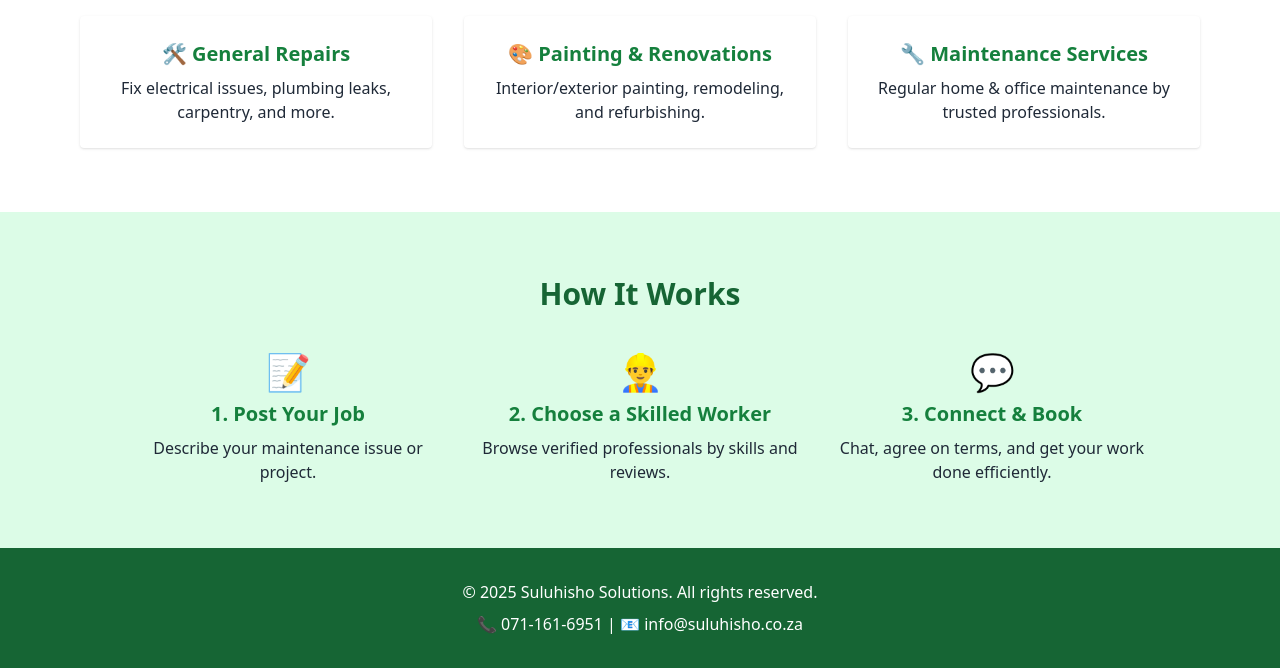
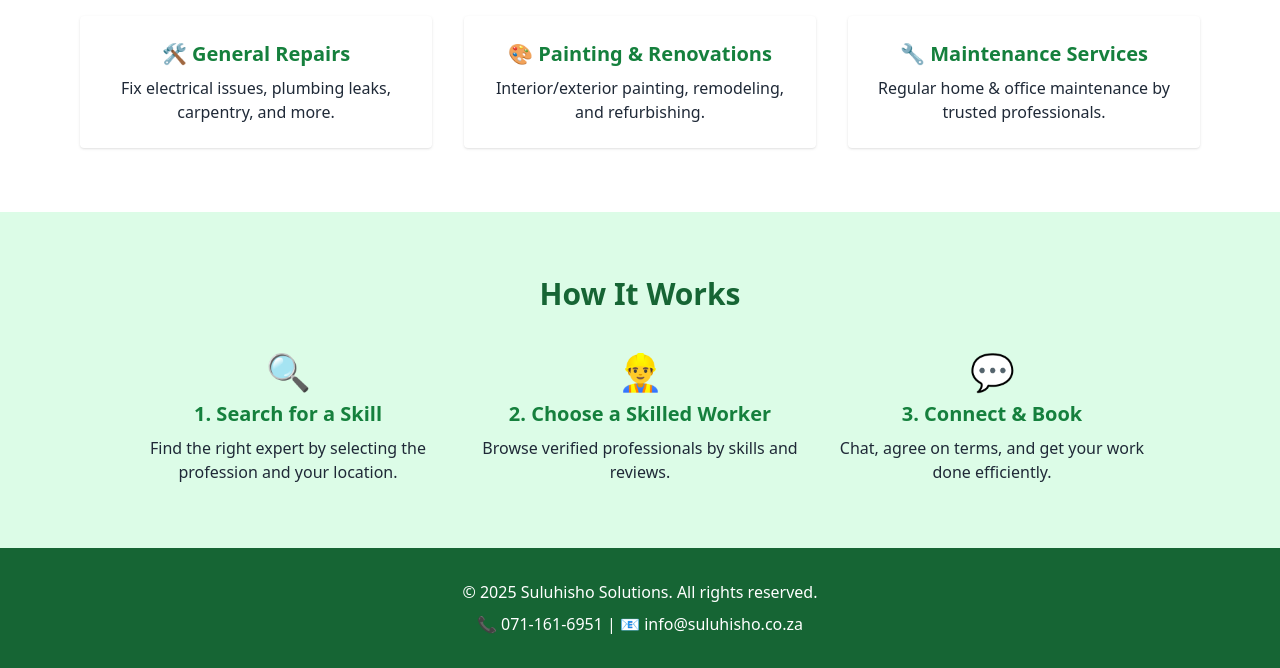
Before and after one commit to Karabo-ux/appWithNoName, a website: page public/index.html in a window 1280 px wide. Shown: the part 618-1286 px from the top of the page. Drawn offline with nearby package versions, Linux system fonts and the light colour scheme.

Commit message:
Update index.html

```diff
--- a/public/index.html
+++ b/public/index.html
@@ -15,7 +15,10 @@
         <!-- Logo -->
         <div class="flex items-center space-x-2">
           <div class="w-6 h-6 bg-green-600 rounded-sm"></div>
-          <span class="text-xl font-semibold text-green-700">Suluhisho Group</span>
+          <a href="index.html">
+  <span class="text-xl font-semibold text-green-700">Suluhisho Group</span>
+</a>
+
         </div>
 
         <!-- Nav links (desktop only) -->
@@ -76,9 +79,12 @@
     <h2 class="text-3xl font-semibold text-center text-green-800 mb-10">How It Works</h2>
     <div class="max-w-5xl mx-auto grid grid-cols-1 sm:grid-cols-2 md:grid-cols-3 gap-8 text-center">
       <div>
-        <div class="text-4xl mb-2">📝</div>
-        <h3 class="text-xl font-bold text-green-700 mb-2">1. Post Your Job</h3>
-        <p>Describe your maintenance issue or project.</p>
+        <div>
+  <div class="text-4xl mb-2">🔍</div>
+  <h3 class="text-xl font-bold text-green-700 mb-2">1. Search for a Skill</h3>
+  <p>Find the right expert by selecting the profession and your location.</p>
+</div>
+
       </div>
       <div>
         <div class="text-4xl mb-2">👷‍♂️</div>
```
